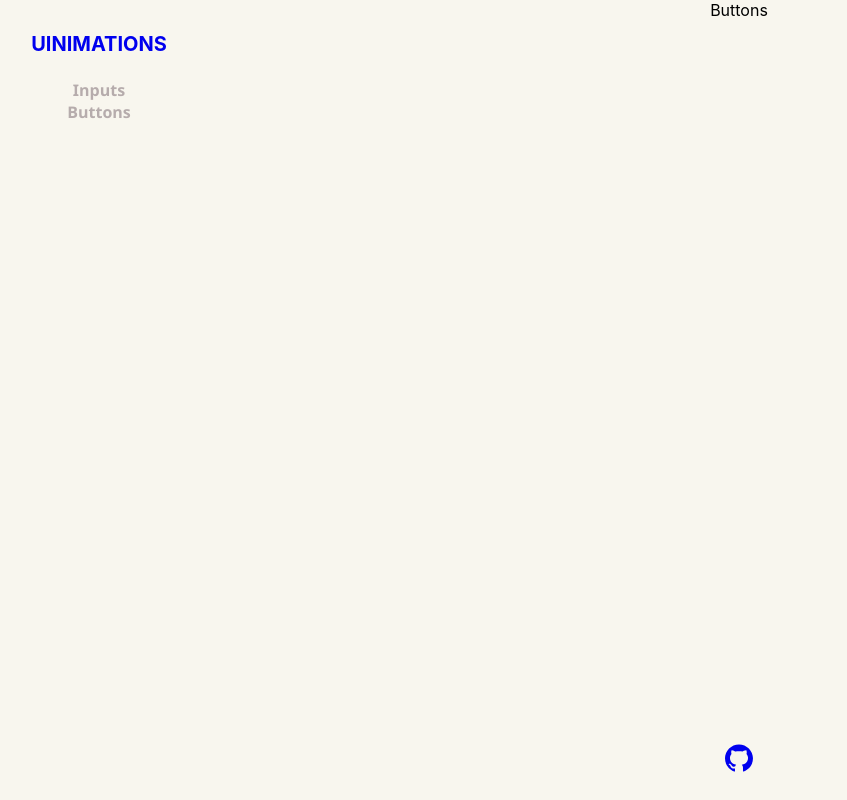
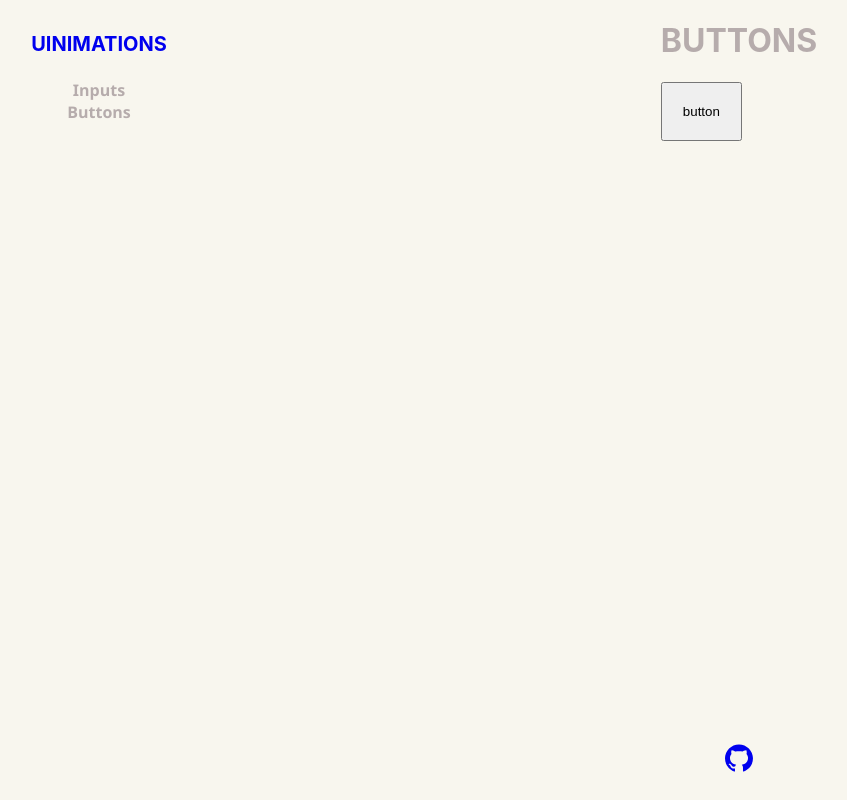
Before and after one commit to gisellen/uinimations, a React (Create React App) app: page /buttons in a window 1280 px wide. Shown: the whole page, without its empty margins (5-852 px from the left). Built offline with nearby package versions, Linux system fonts and the light colour scheme.

Commit message:
WIP: Button1 Animation

```diff
--- a/src/components/buttons/Buttons.js
+++ b/src/components/buttons/Buttons.js
@@ -1,7 +1,11 @@
 import React from 'react'
+import './Buttons.sass'
 
 export default function Buttons() {
   return (
-    <div>Buttons</div>
+    <div>
+      <h1>Buttons</h1>
+      <button className='button1'>button</button>
+    </div>
   )
 }
--- a/src/components/buttons/Buttons.sass
+++ b/src/components/buttons/Buttons.sass
@@ -0,0 +1,7 @@
+.button1
+    padding: 20px
+    cursor: pointer
+    transition: 0.2s
+.button1:hover
+    font-size: 30px
+    transition: 0.2s
```
